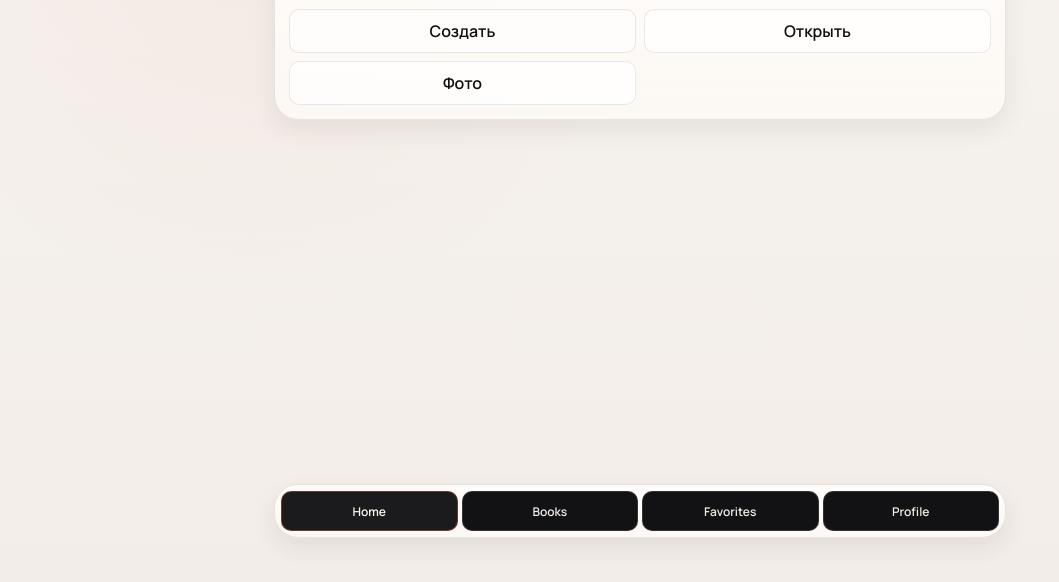
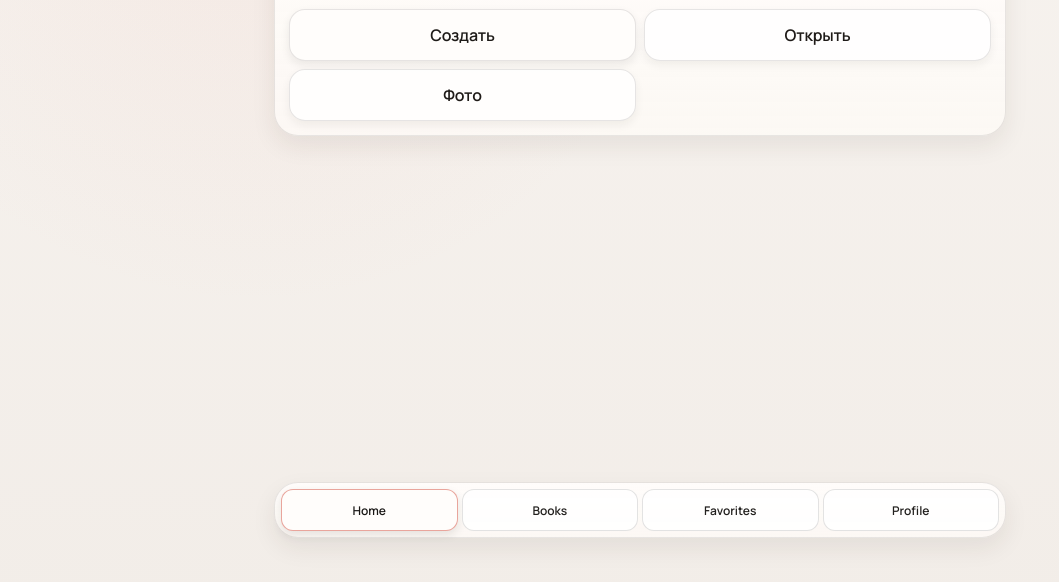
Before and after one commit to 24vasilekk/Fabrica-books, a website: page index.html in a window 1280 px wide. Shown: the part 246-828 px from the top of the page, without its empty margins (0-1059 px from the left). Drawn offline with nearby package versions, Linux system fonts and the light colour scheme.

Commit message:
Refine button palette and shape to match reference style

```diff
--- a/styles.css
+++ b/styles.css
@@ -180,20 +180,21 @@ label, input, textarea, button {
 }
 
 .bottom-nav-item {
-  min-height: 40px;
+  min-height: 42px;
   padding: 8px 6px;
-  border-radius: 10px;
-  background: #121214;
-  color: #f3ece7;
-  border: 1px solid rgba(255, 255, 255, 0.14);
+  border-radius: 12px;
+  background: rgba(255, 255, 255, 0.86);
+  color: #22201e;
+  border: 1px solid rgba(31, 26, 24, 0.12);
   font-size: 12px;
   font-weight: 600;
 }
 
 .bottom-nav-item.is-active {
-  background: #1b1b1e;
-  color: #fff8f2;
-  border-color: rgba(216, 93, 79, 0.45);
+  background: #fffdfb;
+  color: #191715;
+  border-color: rgba(216, 93, 79, 0.55);
+  box-shadow: 0 4px 10px rgba(31, 26, 24, 0.1);
 }
 
 .home-quick-button {
@@ -469,30 +470,33 @@ label, input, textarea, button {
   display: inline-flex;
   align-items: center;
   justify-content: center;
-  min-height: 44px;
-  padding: 10px 14px;
-  border-radius: var(--radius-md);
+  min-height: 52px;
+  padding: 12px 16px;
+  border-radius: 16px;
   transition: background-color 0.18s ease, opacity 0.18s ease, transform 0.12s ease;
   font-weight: 600;
+  letter-spacing: -0.01em;
 }
 
 .primary-button {
   background: #fffdfb;
-  color: var(--text);
-  border: 1px solid rgba(31, 26, 24, 0.1);
+  color: #1e1b18;
+  border: 1px solid rgba(31, 26, 24, 0.11);
+  box-shadow: 0 4px 10px rgba(31, 26, 24, 0.08);
 }
 
 .secondary-button {
-  background: rgba(255, 255, 255, 0.72);
-  color: var(--text);
-  border: 1px solid rgba(31, 26, 24, 0.09);
+  background: rgba(255, 255, 255, 0.8);
+  color: #1f1b18;
+  border: 1px solid rgba(31, 26, 24, 0.11);
+  box-shadow: 0 4px 10px rgba(31, 26, 24, 0.06);
 }
 
 .ghost-button,
 .icon-button {
-  background: rgba(255, 255, 255, 0.62);
-  color: var(--text);
-  border: 1px solid rgba(31, 26, 24, 0.09);
+  background: rgba(255, 255, 255, 0.76);
+  color: #1f1b18;
+  border: 1px solid rgba(31, 26, 24, 0.11);
 }
 
 .icon-button {
@@ -509,7 +513,8 @@ label, input, textarea, button {
 .ghost-button.is-pressed,
 .upload-card.is-pressed,
 .icon-button.is-pressed {
-  opacity: 0.92;
+  opacity: 0.96;
+  background: #f7f2ee;
   transform: scale(0.985);
 }
 
```
